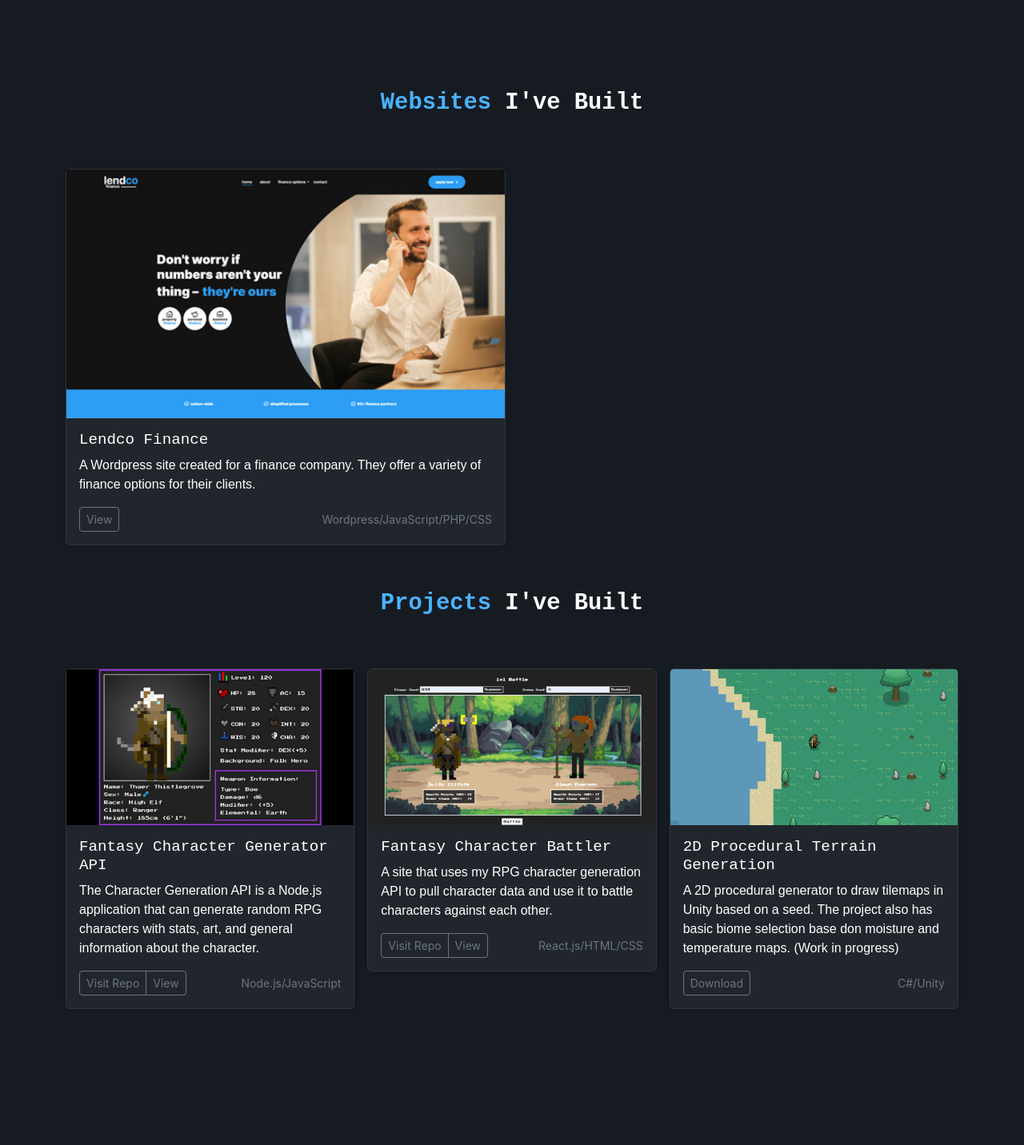
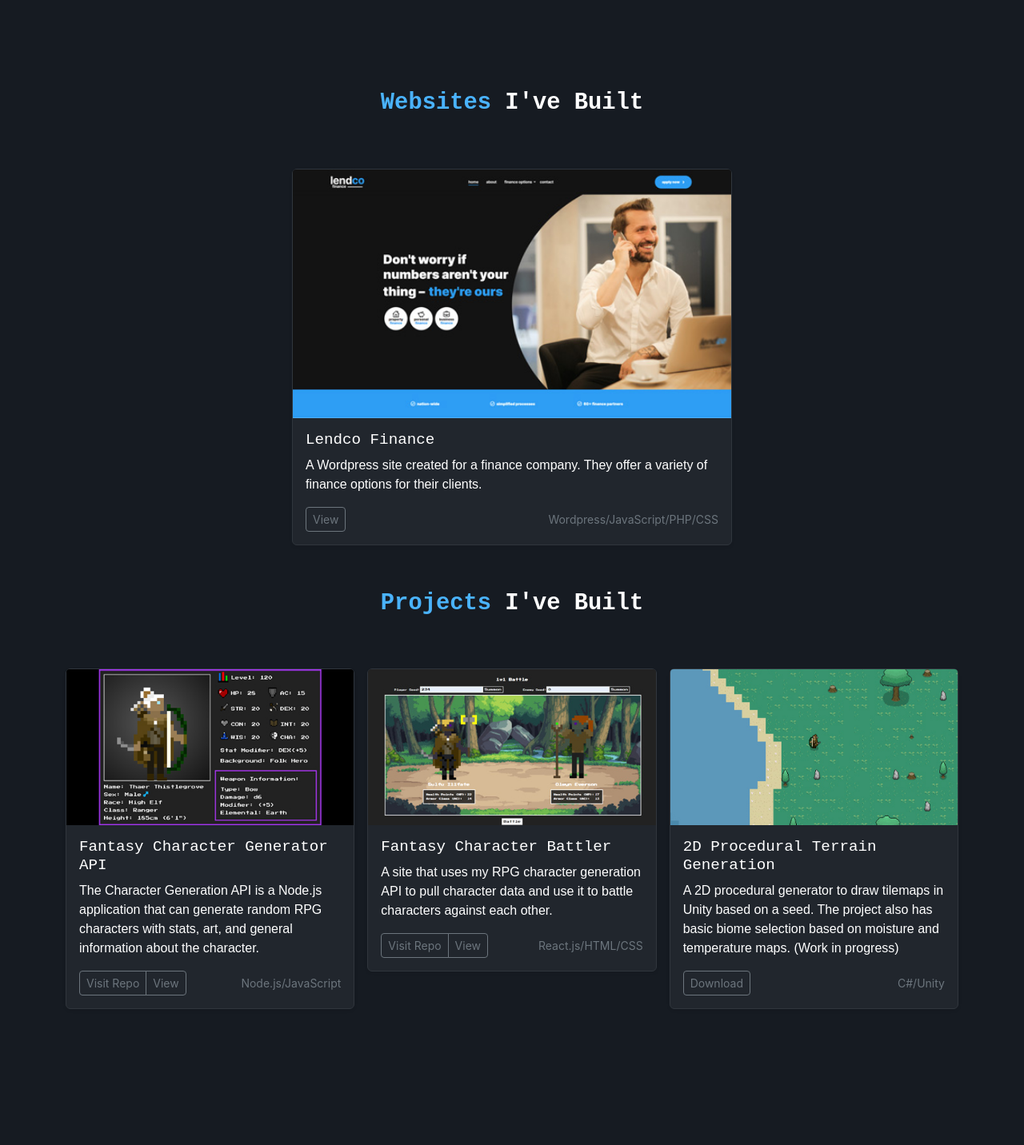
Before and after one commit to ITsPorky/ITsPorky.github.io, a React (Create React App) app: page / in a window 1280 px wide. Shown: the part 1918-3350 px from the top of the page at 80% size. Built offline with nearby package versions, Linux system fonts and the light colour scheme.

Commit message:
Made all rows justify to center

```diff
--- a/src/components/Experience.jsx
+++ b/src/components/Experience.jsx
@@ -12,7 +12,7 @@ const Experience = () => {
             </div>
             <div className="container">
             <div
-                className="row row-cols-1 row-cols-md-2 g-3 pt-2 pb-2 justify-content-around text-center"
+                className="row row-cols-1 row-cols-md-2 g-3 pt-2 pb-2 justify-content-center text-center"
             >
                 <div className="col">
                     <ExperienceCard
--- a/src/components/Projects.jsx
+++ b/src/components/Projects.jsx
@@ -18,7 +18,7 @@ const Projects = () => {
               </h3>
             </div>
             <div
-              className="row row-cols-1 row-cols-md-2 row-cols-lg-2 g-3 pt-2 pb-2"
+              className="row row-cols-1 row-cols-md-2 row-cols-lg-2 g-3 pt-2 pb-2 justify-content-center"
             >
               <div className="col">
                 <ProjectCard
@@ -39,7 +39,7 @@ const Projects = () => {
               </h3>
             </div>
             <div
-              className="row row-cols-1 row-cols-md-2 row-cols-lg-3 g-3 pt-2 pb-2"
+              className="row row-cols-1 row-cols-md-2 row-cols-lg-3 g-3 pt-2 pb-2 justify-content-center"
             >
               <div className="col">
                 <ProjectCard
@@ -77,8 +77,7 @@ const Projects = () => {
                   imageAlt="2D Procedural Generator"
                   title="2D Procedural Terrain Generation"
                   description="A 2D procedural generator to draw tilemaps in Unity based
-                  on a seed. The project also has basic biome selection base
-                  don moisture and temperature maps. (Work in progress)"
+                  on a seed. The project also has basic biome selection based on moisture and temperature maps. (Work in progress)"
                   link1Text="Download"
                   link1="assets/projects/2D Procedural Terrain v0.0.8-development-build(Biomes).zip"
                   skills="C#/Unity"
```
Also changed, not shown: 1 other file (tests, documents, lock files or other folders).
